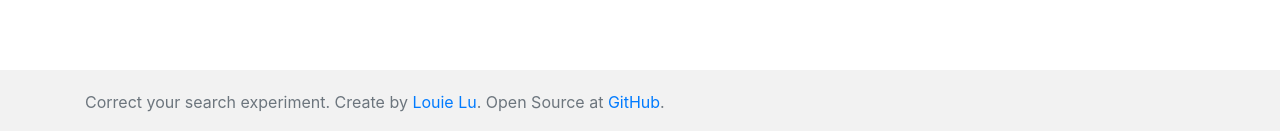
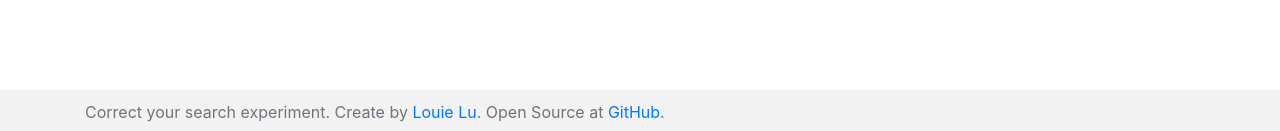
Before and after one commit to mlouielu/nctulib, a Vue app in the folder vue-nctulib/: page / in a window 1280 px wide. Shown: the part 666-797 px from the top of the page. Built offline with nearby package versions, Linux system fonts and the light colour scheme; what vue-resource would draw is missing.

Commit message:
Reduce footer padding

```diff
--- a/vue-nctulib/index.html
+++ b/vue-nctulib/index.html
@@ -41,7 +41,7 @@
     }
     .footer {
       background-color: #F2F2F2;
-      padding: 20px;
+      padding: 10px;
     }
   </style>
 </html>
--- a/vue-nctulib/src/App.vue
+++ b/vue-nctulib/src/App.vue
@@ -18,6 +18,6 @@ export default {
   text-align: center;
   color: #2c3e50;
   flex: 1 0 auto;
-  padding: 20px;
+  padding: 10px;
 }
 </style>
```
